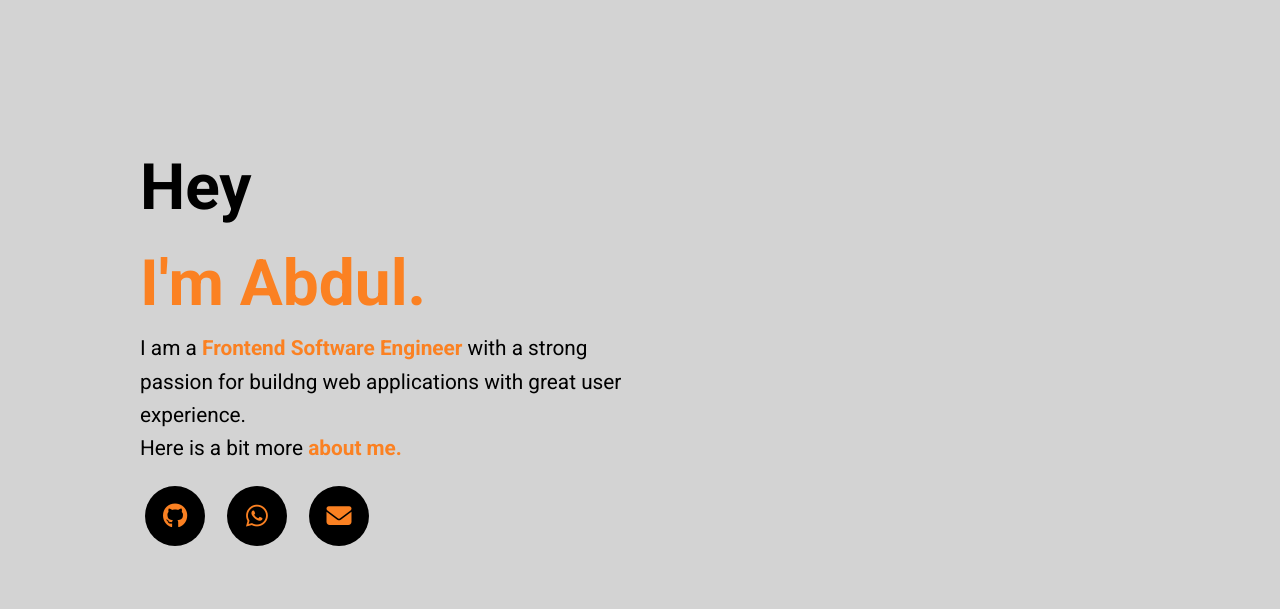
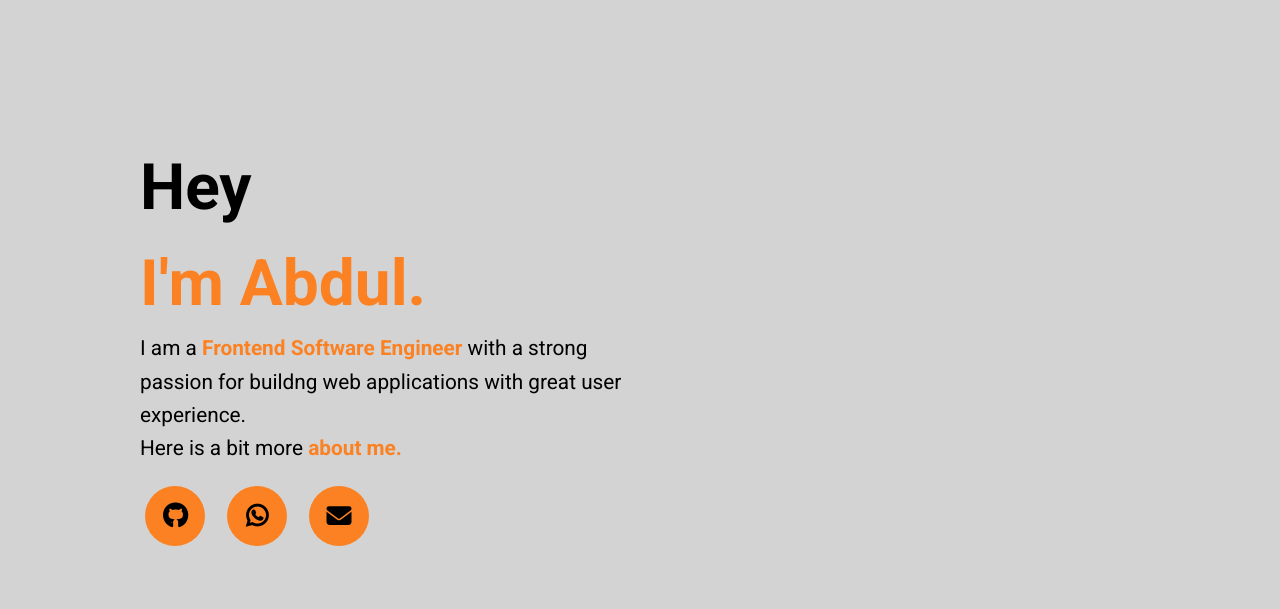
Before and after one commit to Abdul-ganuine/Portfolio-project, a plain HTML site: page index.html in a window 1280 px wide. Shown: the part 107-716 px from the top of the page. Drawn offline with Linux system fonts and the light colour scheme.

Commit message:
socails background color change

```diff
--- a/style.css
+++ b/style.css
@@ -99,7 +99,7 @@ section{
     overflow: hidden;
     align-items: left;
     margin: 0 5px;
-    background-color: black;
+    background-color: #FB8122;
     border-radius: 50px;
     cursor: pointer;
     transition: all 0.3s ease-out;
@@ -116,7 +116,8 @@ section{
 .socail__links .button .icon i{
     font-size: 25px;
     line-height: 60px;
-    color: #FB8122;
+    color: black;
+    font-weight: 700;
 }
 .socail__links .button span{
     font-size: 20px;
@@ -128,4 +129,5 @@ section{
 .socail__links .button:hover{
     flex-direction: row;
     width: 200px;
+    transition: all 0.3s ease-out;
 }
```
